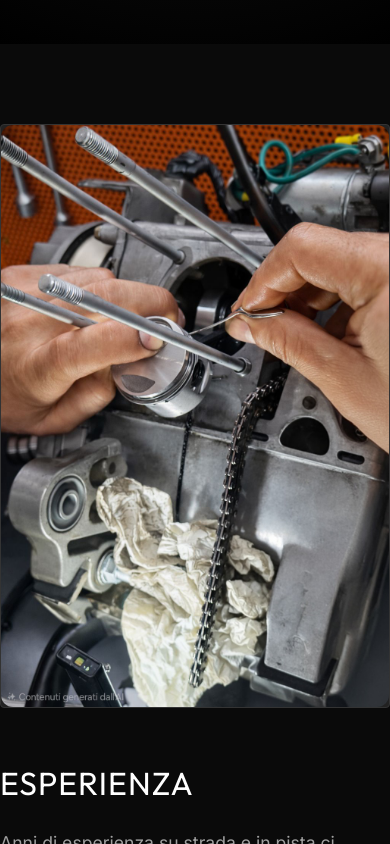
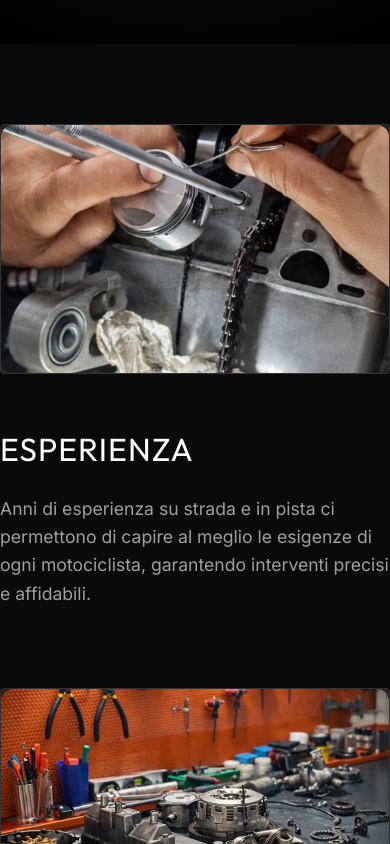
Before and after one commit to ProssimoCentauro/overspeed-website, a Next.js app: page / in a window 390 px wide. Shown: the part 800-1644 px from the top of the page. Built offline with nearby package versions, Linux system fonts and the light colour scheme.

Commit message:
style: Add height and flex properties to the feature-image class.

```diff
--- a/src/app/globals.css
+++ b/src/app/globals.css
@@ -214,6 +214,8 @@ nav a.active {
 
   .feature-image {
     width: 100%;
+    height: 250px;
+    flex: none;
   }
 }
 
```
